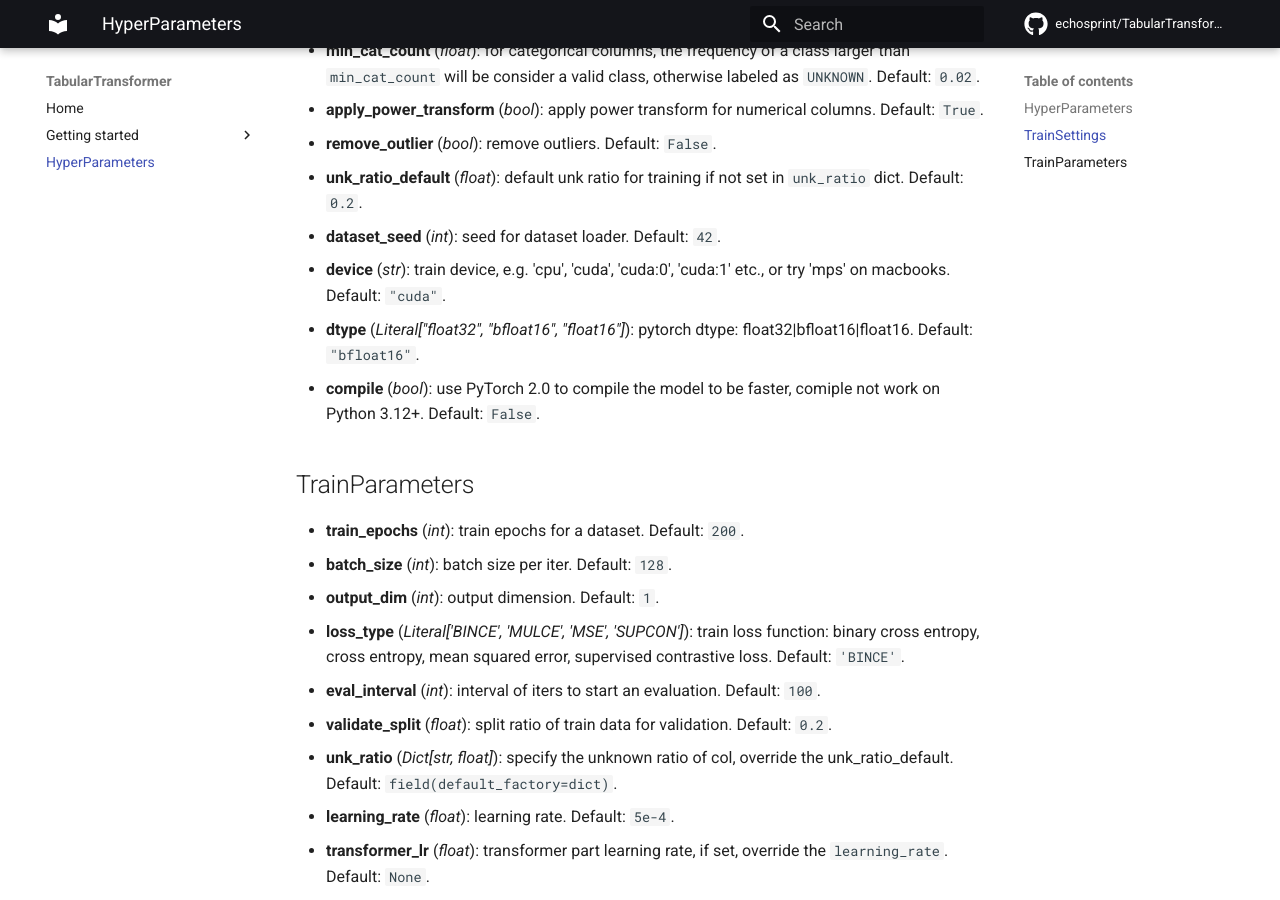
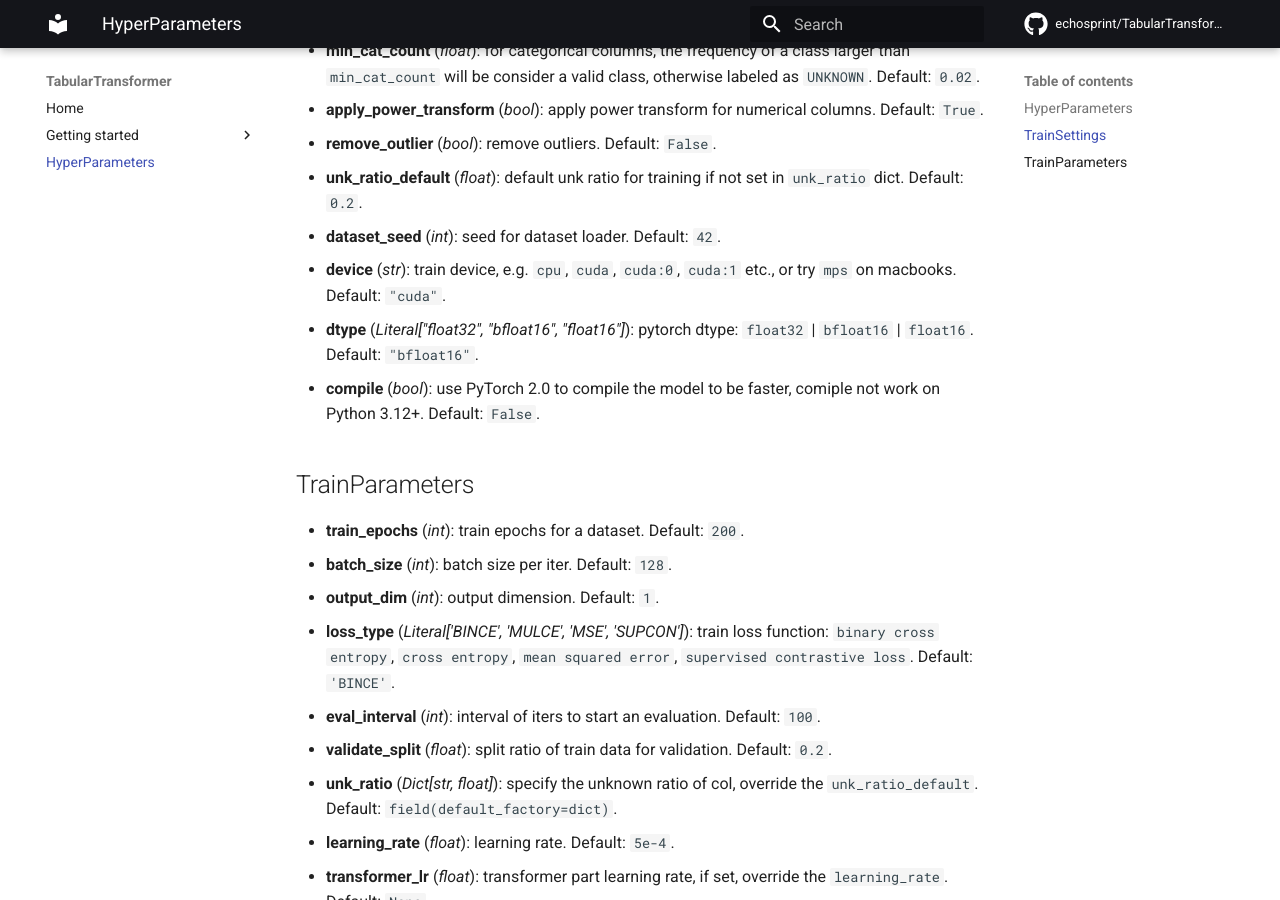
Before and after one commit to echosprint/TabularTransformer, an MkDocs documentation site: the page built from docs/hyperparameters.md, in a window 1280 px wide and 900 px high, scrolled down 1024 px. Built offline with MkDocs 1.6.1 and Material for MkDocs 9.7.7, drawn with Linux system fonts in a browser that asks for light colours; nearby versions of some CDN libraries; library files that are not in the unit come from our copies; comment, search, counter and statistics services are not loaded; some of the changed text lies outside the part shown.

Commit message:
md doc quote

```diff
--- a/docs/hyperparameters.md
+++ b/docs/hyperparameters.md
@@ -29,8 +29,8 @@
 - **remove_outlier** (*bool*): remove outliers. Default: `False`.
 - **unk_ratio_default** (*float*): default unk ratio for training if not set in `unk_ratio` dict. Default: `0.2`.
 - **dataset_seed** (*int*): seed for dataset loader. Default: `42`.
-- **device** (*str*): train device, e.g. 'cpu', 'cuda', 'cuda:0', 'cuda:1' etc., or try 'mps' on macbooks. Default: `"cuda"`.
-- **dtype** (*Literal["float32", "bfloat16", "float16"]*): pytorch dtype: float32|bfloat16|float16. Default: `"bfloat16"`.
+- **device** (*str*): train device, e.g. `cpu`, `cuda`, `cuda:0`, `cuda:1` etc., or try `mps` on macbooks. Default: `"cuda"`.
+- **dtype** (*Literal["float32", "bfloat16", "float16"]*): pytorch dtype: `float32` | `bfloat16` | `float16`. Default: `"bfloat16"`.
 - **compile** (*bool*): use PyTorch 2.0 to compile the model to be faster, comiple not work on Python 3.12+. Default: `False`.
 
 
@@ -39,10 +39,10 @@
 - **train_epochs** (*int*): train epochs for a dataset. Default: `200`.
 - **batch_size** (*int*): batch size per iter. Default: `128`.
 - **output_dim** (*int*): output dimension. Default: `1`.
-- **loss_type** (*Literal['BINCE', 'MULCE', 'MSE', 'SUPCON']*): train loss function: binary cross entropy, cross entropy, mean squared error, supervised contrastive loss. Default: `'BINCE'`.
+- **loss_type** (*Literal['BINCE', 'MULCE', 'MSE', 'SUPCON']*): train loss function: `binary cross entropy`, `cross entropy`, `mean squared error`, `supervised contrastive loss`. Default: `'BINCE'`.
 - **eval_interval** (*int*): interval of iters to start an evaluation. Default: `100`.
 - **validate_split** (*float*): split ratio of train data for validation. Default: `0.2`.
-- **unk_ratio** (*Dict[str, float]*): specify the unknown ratio of col, override the unk_ratio_default. Default: `field(default_factory=dict)`.
+- **unk_ratio** (*Dict[str, float]*): specify the unknown ratio of col, override the `unk_ratio_default`. Default: `field(default_factory=dict)`.
 - **learning_rate** (*float*): learning rate. Default: `5e-4`.
 - **transformer_lr** (*float*): transformer part learning rate, if set, override the `learning_rate`. Default: `None`.
 - **output_head_lr** (*float*): output head part learning rate, if set, override the `learning_rate`. Default: `None`.
```
Also changed, not shown: other parts of docs/hyperparameters.md (+1 -1 lines), 1 other file.
